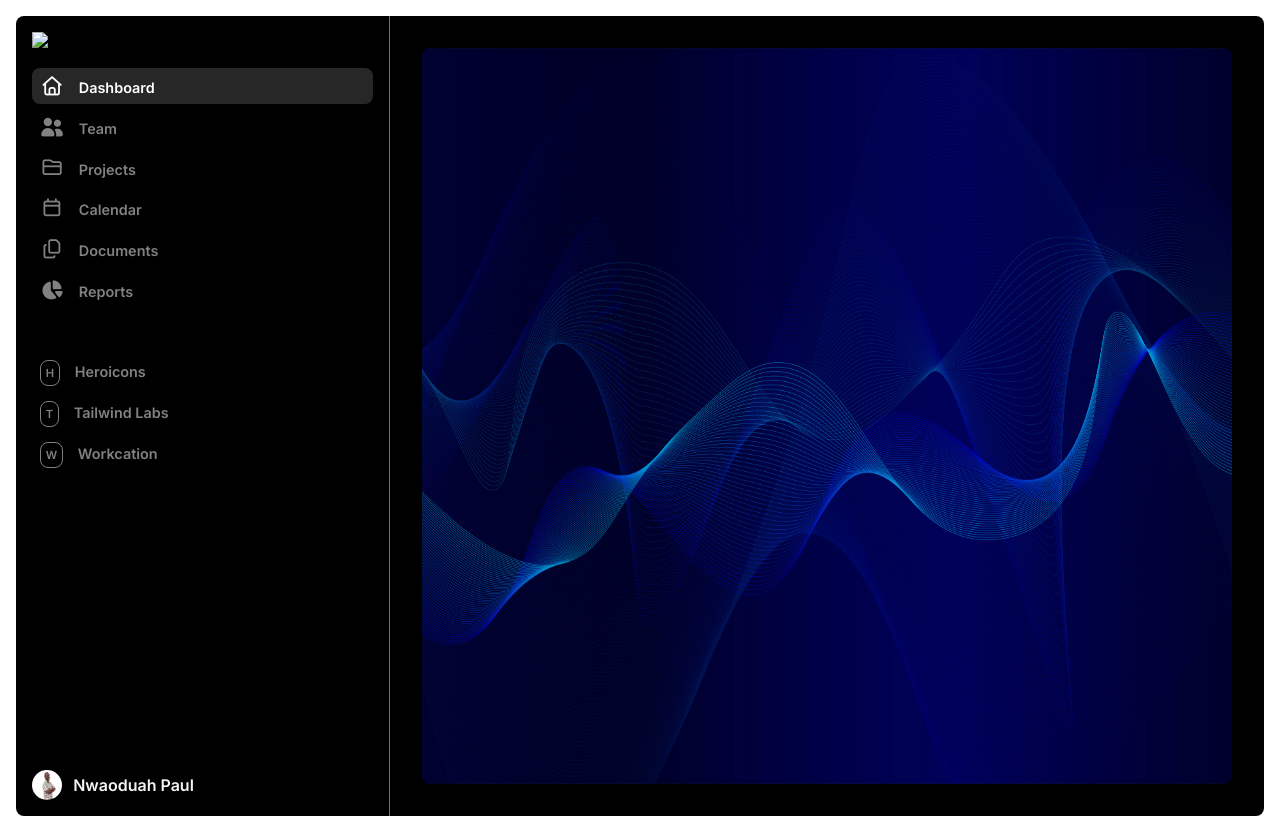
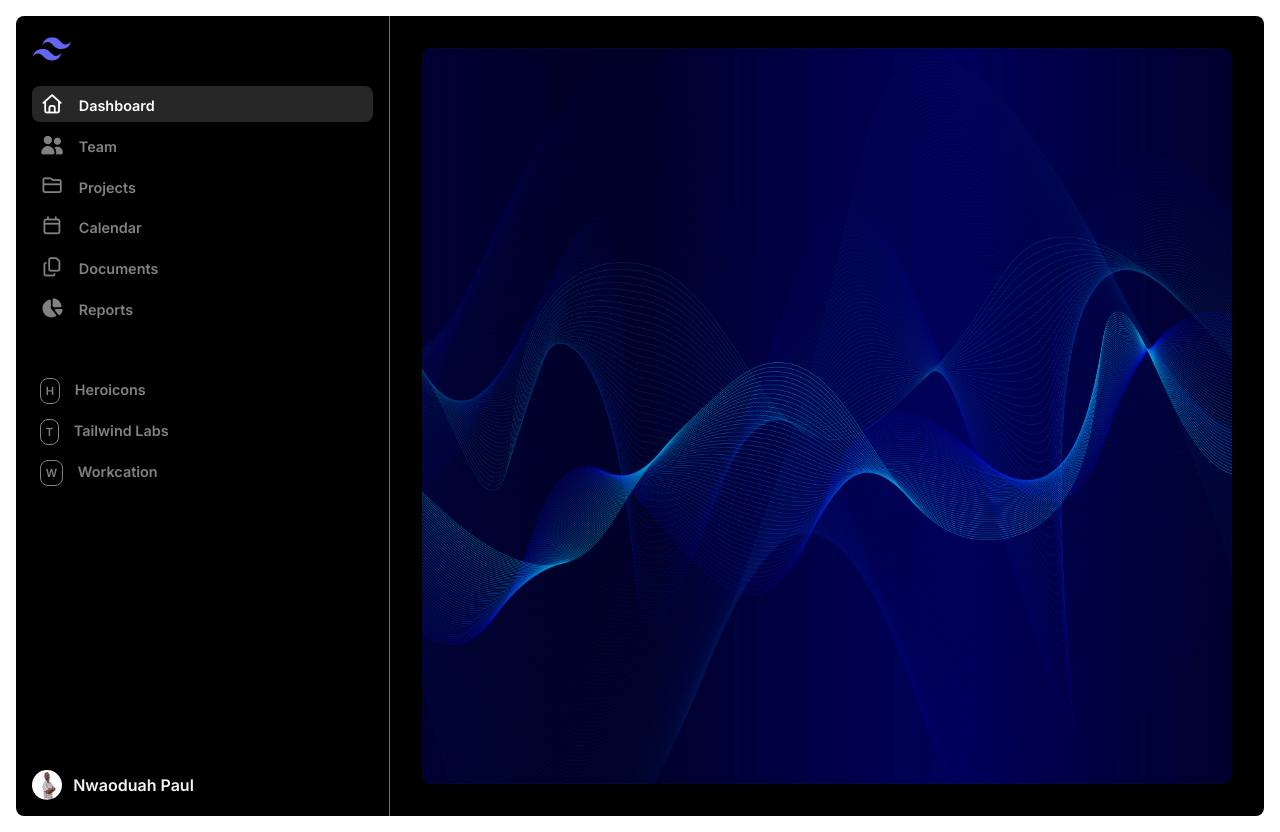
Before and after one commit to pen0808/tailwind-sidebar, a plain HTML site: page index.html in a window 1280 px wide. Drawn offline with Linux system fonts and the light colour scheme; files whose address does not match are found by name; a web font is replaced by a local one.

Commit message:
Update index.html
Remove the image folder directory.

```diff
--- a/index.html
+++ b/index.html
@@ -12,7 +12,7 @@
     <div class="left-container">
       <div class="top-container">
         <div class="icon">
-          <img src="./image/mark.svg">
+          <img src="./mark.svg">
         </div>
         <div class="dashboard">
           <button class="active">
@@ -63,4 +63,5 @@
     </div>
    </div>
 </body>
+
 </html>
```
